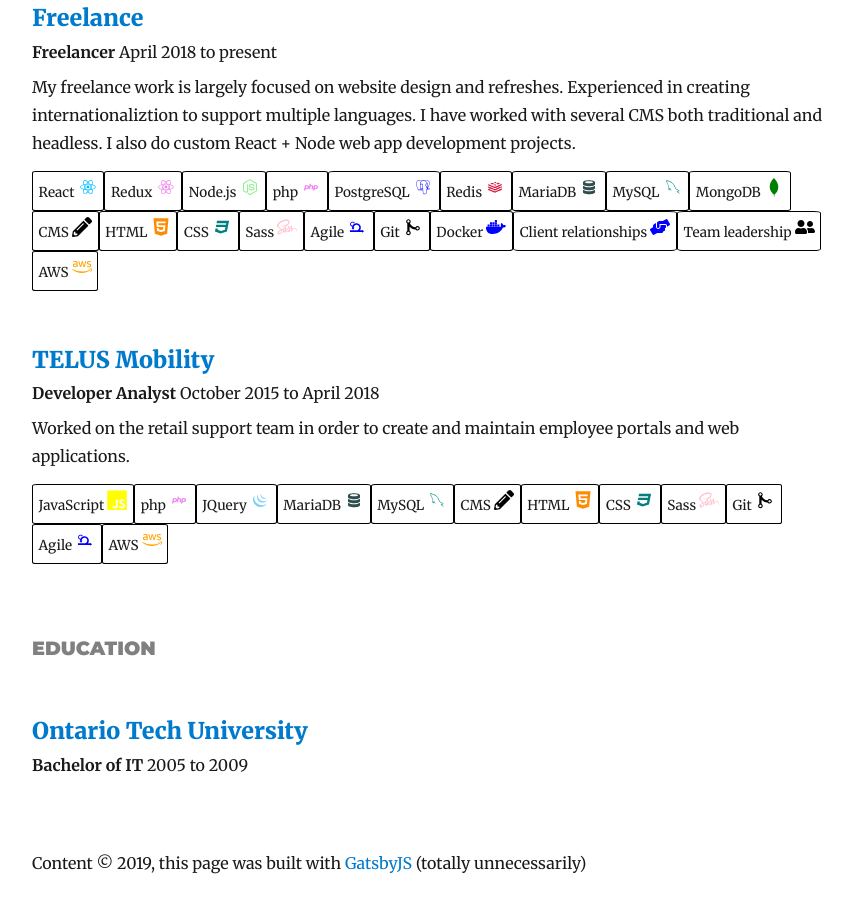
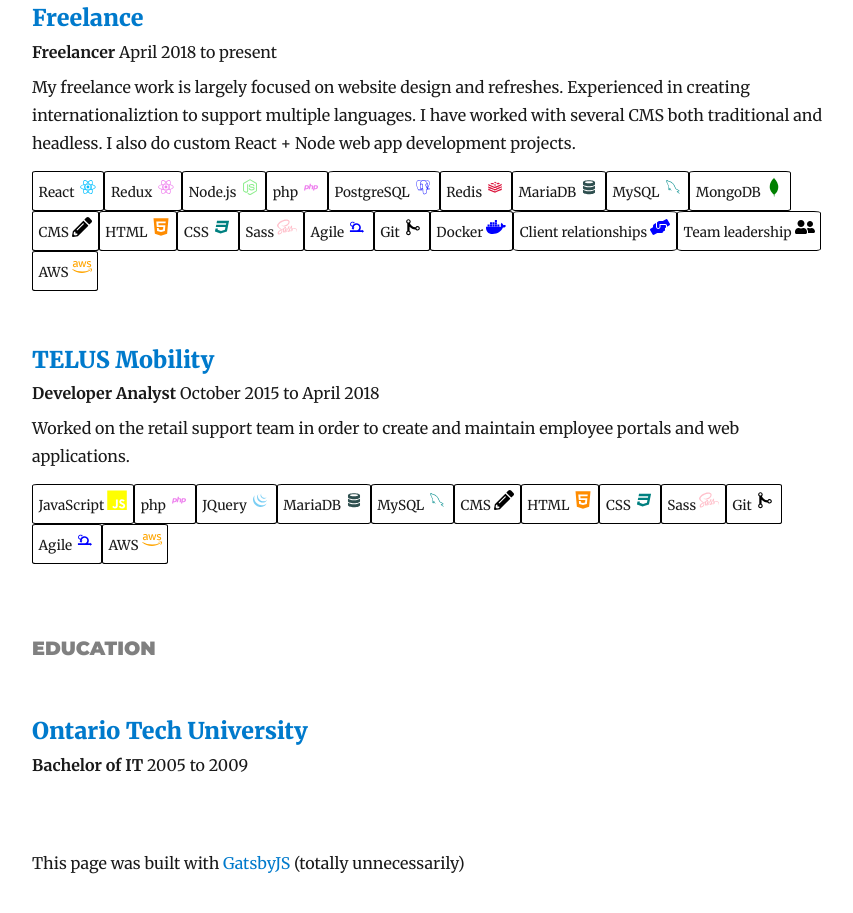
Before and after one commit to calirvine/calirvine, a Gatsby site: page / in a window 1280 px wide. Shown: the part 765-1678 px from the top of the page, without its empty margins (209-1062 px from the left). Built offline with nearby package versions, Linux system fonts and the light colour scheme; Gatsby itself is replaced by a stand-in of ours; some packages are replaced by stand-ins of ours.

Commit message:
modified footer slightly

```diff
--- a/src/components/layout.js
+++ b/src/components/layout.js
@@ -60,7 +60,7 @@
               marginTop: 70,
             }}
           >
-            Content © {new Date().getFullYear()}, this page was built with{" "}
+            This page was built with{" "}
             <a href="https://www.gatsbyjs.org/">GatsbyJS</a> (totally
             unnecessarily)
           </footer>
```
